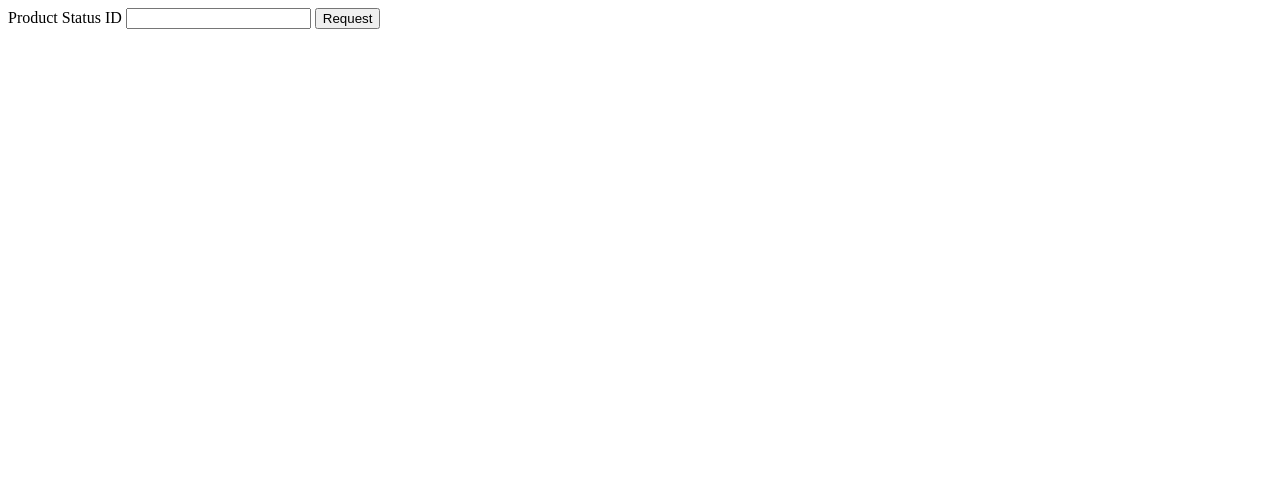
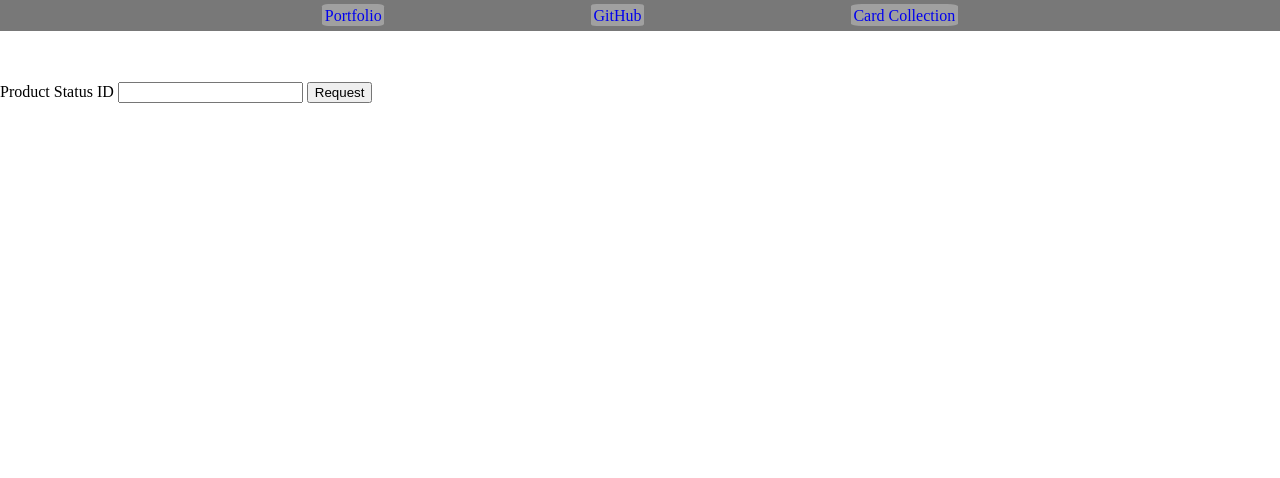
Before and after one commit to AtlasRB/swiftCaseTechnicalChallenge, a plain HTML site: page index.html in a window 1280 px wide. Shown: the top 478 px of the page. Drawn offline with Linux system fonts and the light colour scheme.

Commit message:
TASK 5: added a navbar to the top of the page containg 3 links, these lead to my portfolio, github and a collection viewing site personal project

```diff
--- a/index.html
+++ b/index.html
@@ -10,6 +10,14 @@
 </head>
 
 <body>
+    <header>
+        <nav id="pageNav">
+            <a href="https://2024-connory.dev.io-academy.uk/index.html" target="_blank" class="links">Portfolio</a>
+            <a href="https://github.com/AtlasRB" target="_blank" class="links">GitHub</a>
+            <a href="https://cardcollection.2024-connory.dev.io-academy.uk" target="_blank" class="links">Card Collection</a>
+        </nav>
+    </header>
+
     <form method="get" id="getProductStatusID">
         <label for="productStatusID">Product Status ID</label>
         <input type="text" name="productStatusID" id="productStatusID"> <!--NOTE: used type="text" since step 1 specified a textbox, otherwise I would have used type="number" since its selecting an integer number.-->
--- a/styling.css
+++ b/styling.css
@@ -1,5 +1,23 @@
+body {
+    margin: 0;
+}
+
 #randomBottomRightImage {
     position: fixed; /*NOTE: uses fixed to keep image in bottom right irrelevant of scrolling*/
     right: 0px;
     bottom: 0px;
 }
+
+#pageNav {
+    background-color: rgb(120, 120, 120);
+    padding: 0.5%;
+    text-align: center;
+    margin-bottom: 4%;
+}
+.links {
+    margin: 8%;
+    padding: 0.2%;
+    text-decoration: none;
+    background-color: rgb(160, 160, 160);
+    border-radius: 10%;
+}
```
